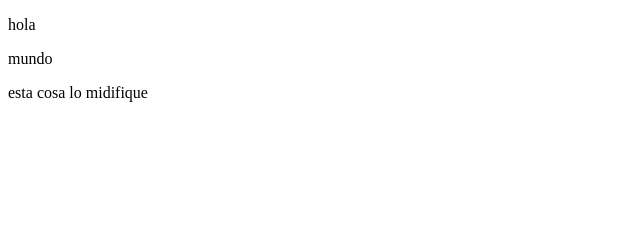
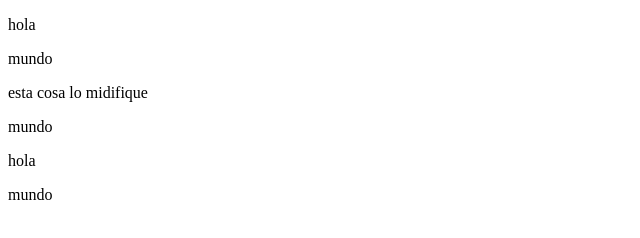
Before and after one commit to arthur15122/proyecto1, a plain HTML site: page index2.html in a window 1280 px wide. Shown: the whole page, without its empty margins (0-640 px from the left). Drawn offline with Linux system fonts and the light colour scheme.

Commit message:
archivos de modificads de rama b

```diff
--- a/index2.html
+++ b/index2.html
@@ -9,5 +9,13 @@
     <p> hola</p>
     <p> mundo </p>
     <hi> esta cosa lo midifique</hi>
+    <p> mundo </p>
+    <!-- ccodigo  de rama b-->
+    <form>
+        <p> hola</p>
+        <p> mundo </p>
+
+    </form>
+
 </body>
 </html>
```
